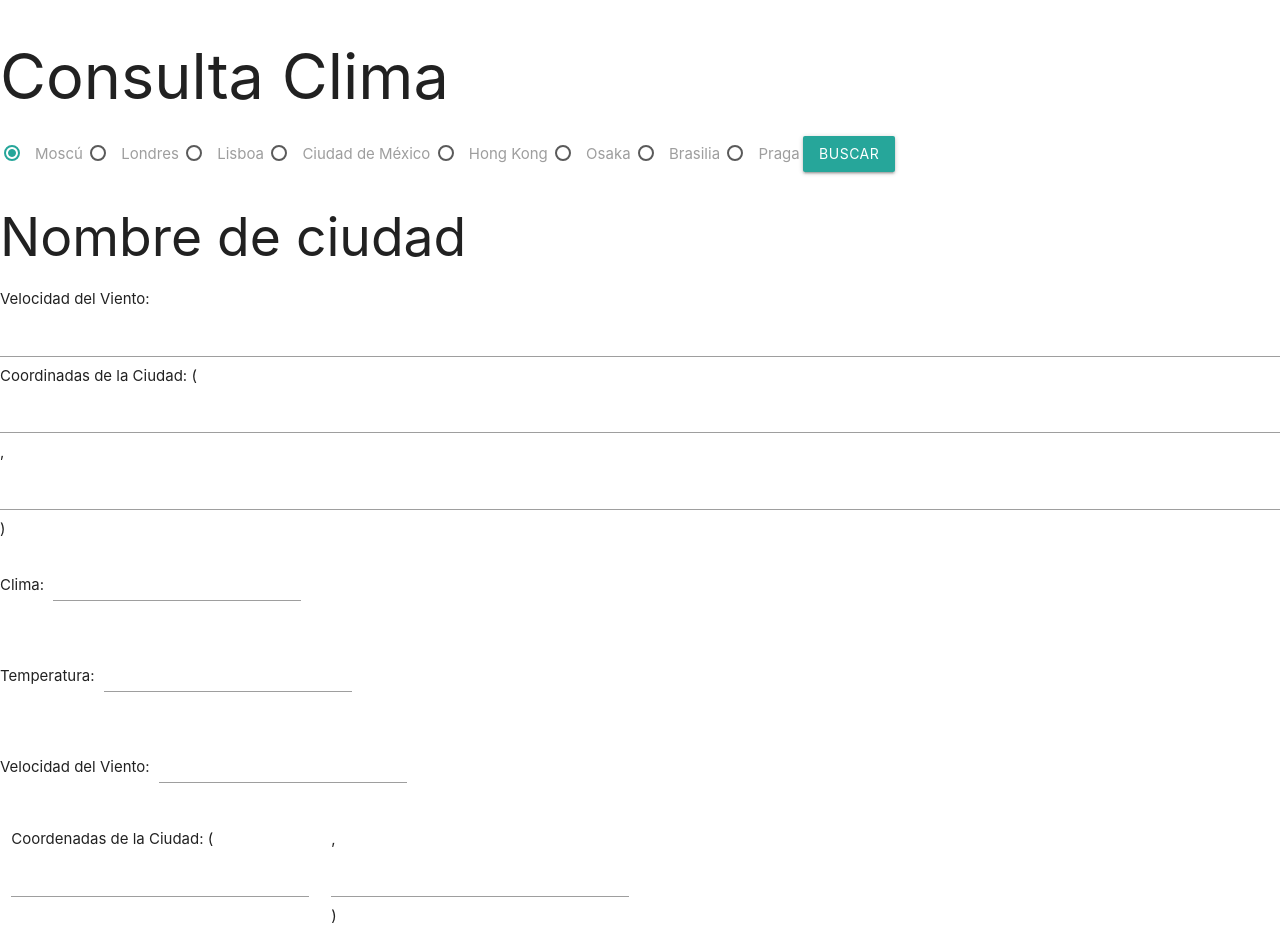
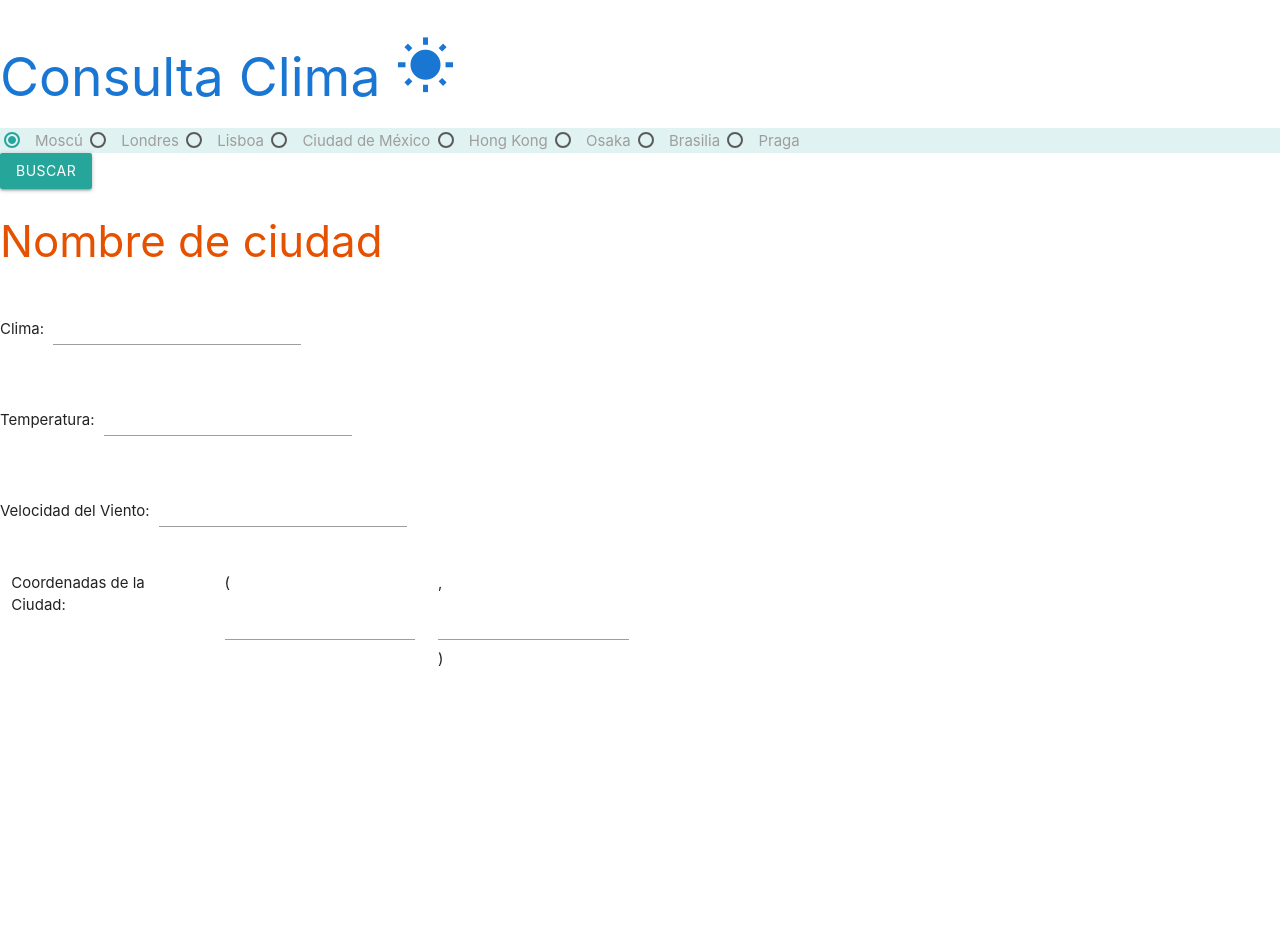
Before and after one commit to JazminDominguez/Consulta-Climatica, a plain HTML site: page index.html in a window 1280 px wide. After the commit the page ends 800 px from the top, so only its background shows below. Drawn offline with nearby package versions, Linux system fonts and the light colour scheme; no server answers.

Commit message:
se agrega color en el titulo y nombre de ciudad

```diff
--- a/index.html
+++ b/index.html
@@ -15,8 +15,8 @@
 </head>
 
 <body>
-    <h1>Consulta Clima</h1>
-
+    <h2 class="blue-text text-darken-2">Consulta Clima   <i class="medium material-icons">wb_sunny</i></h2>
+    <section class="teal lighten-5">
     <label for="city_moscu">
         <input class="with-gap" type="radio" name="city" value="524901" id="city_moscu" checked />
         <span>Moscú</span>
@@ -49,13 +49,12 @@
         <input class="with-gap" type="radio" name="city" value="3067696" id="city_praga" />
         <span>Praga</span>
     </label>
+    </section>
+    <div class="col s12">
         <button type="submit" id="search" value="submit" onclick="check_city()" class="btn">BUSCAR</button>
+    </div>
 
-    </form>
-    <h2 id="cityName">Nombre de ciudad</h2>
-
-    Velocidad del Viento:<input type="text" id="wind"><br>
-    Coordinadas de la Ciudad: ( <input type="text" id="latitude" size="6">, <input type="text" id="longitud" size="6"> )
+    <h3 id="cityName" class="orange-text text-darken-4">Nombre de ciudad</h3>
 
     <div class="col s12">
         Clima:
@@ -76,14 +75,16 @@
         </div>
     </div>
     <div class="row">
-        <div class="input-field col l3">
-            Coordenadas de la Ciudad: (
-          <input  id="latitude" type="text" class="validate">
+        <div class="input-field col l2">
+            Coordenadas de la Ciudad:
         </div>
-        <div class="input-field col l3">
-            ,
-          <input id="longitud" type="text" class="validate">
-            )
+        <div class="input-field col l2">
+            (<input id="latitude" type="text" class="validate">
+        </div>
+        <div class="input-field col l2">
+            ,<input id="longitud" type="text" class="validate">)
+
+        </div>
     </div>
 
 </body>
```
Lines whose indentation alone changed are shown as unchanged.
